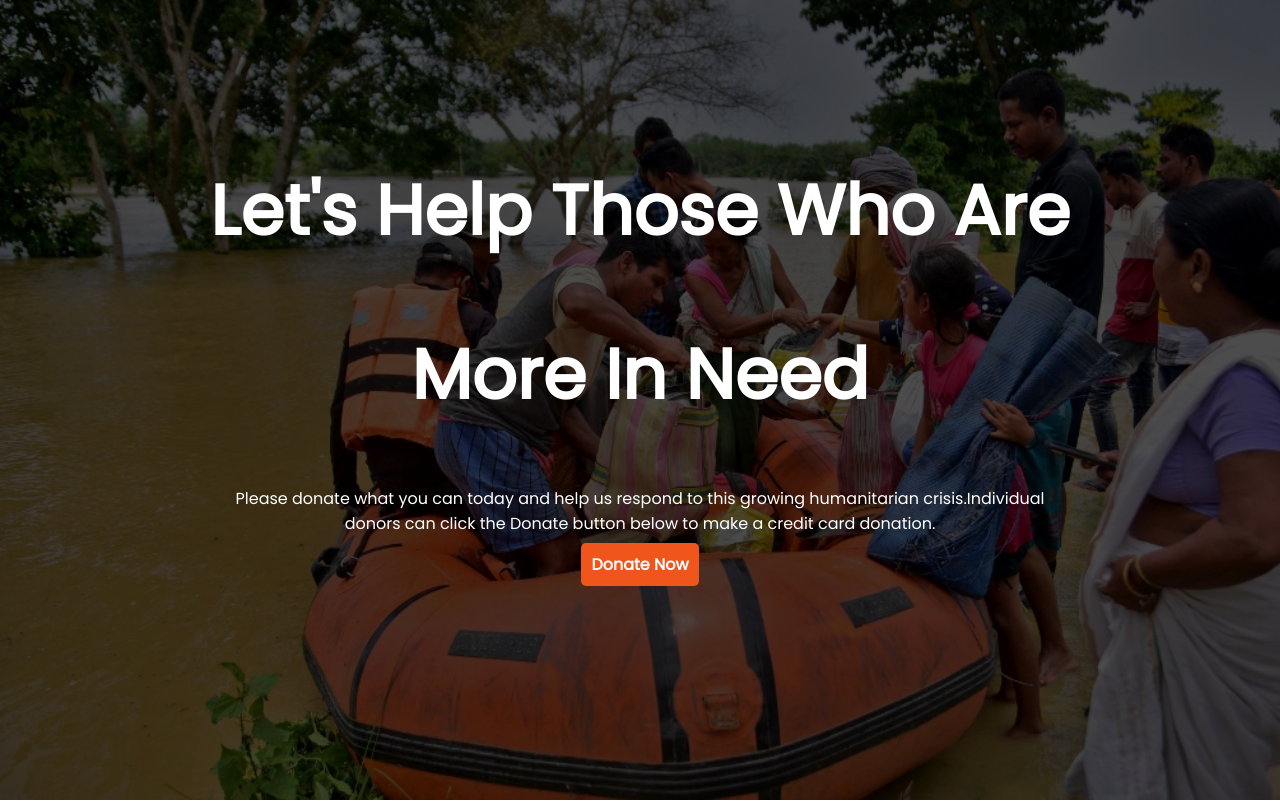
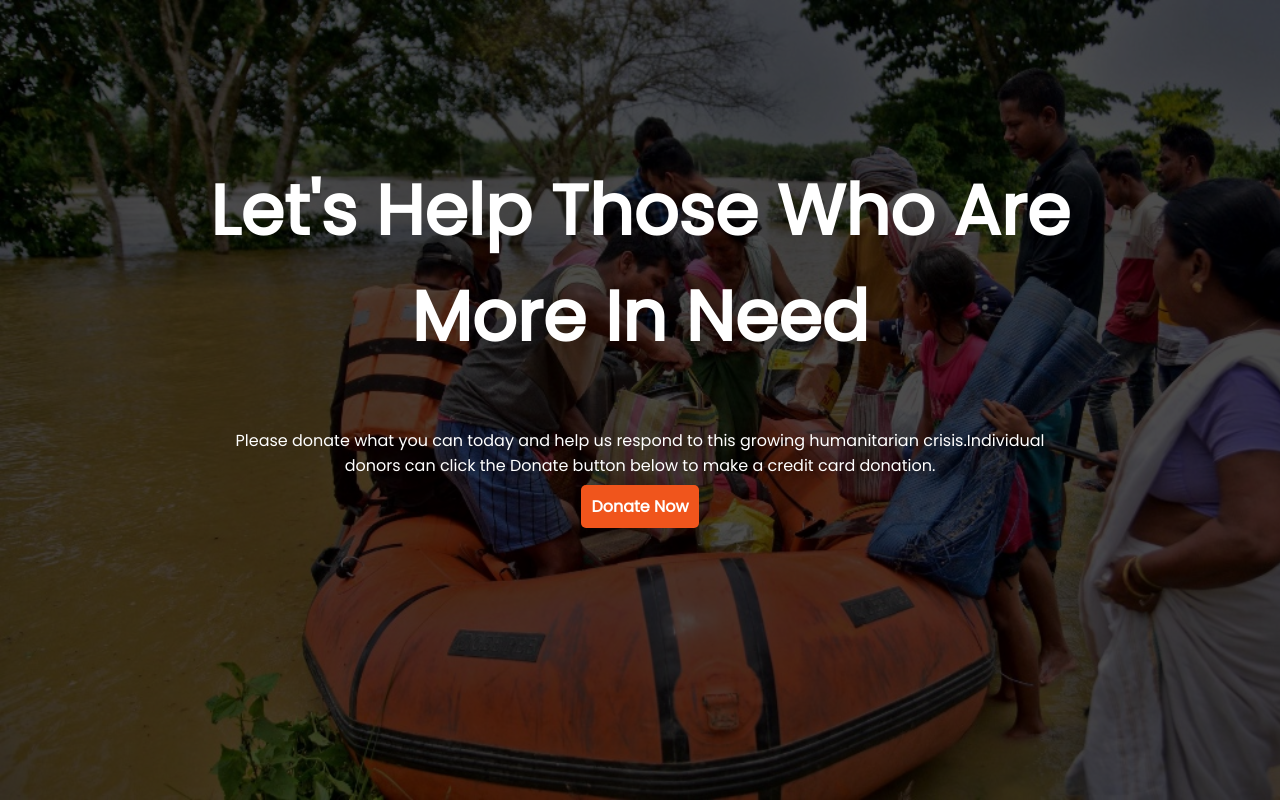
Before and after one commit to shakeradnan/assignment-1, a plain HTML site: page index.html in a window 1280 px wide. Shown: the top 802 px of the page. Drawn offline with Linux system fonts and the light colour scheme.

Commit message:
revision

```diff
--- a/index.html
+++ b/index.html
@@ -15,8 +15,9 @@
 <body>
     <section class="container-1">
         <div class="center-align">
-            <h1 class="font-large">Let's Help Those Who Are</h1>
-            <h1 class="font-large">More In Need</h1>
+
+            <h1 class="font-large">Let's Help Those Who Are <br> More In Need</h1>
+
             <p>
                 Please donate what you can today and help us respond to this growing humanitarian crisis.Individual <br>
                 donors can click the Donate button below to make a credit card donation.
```
